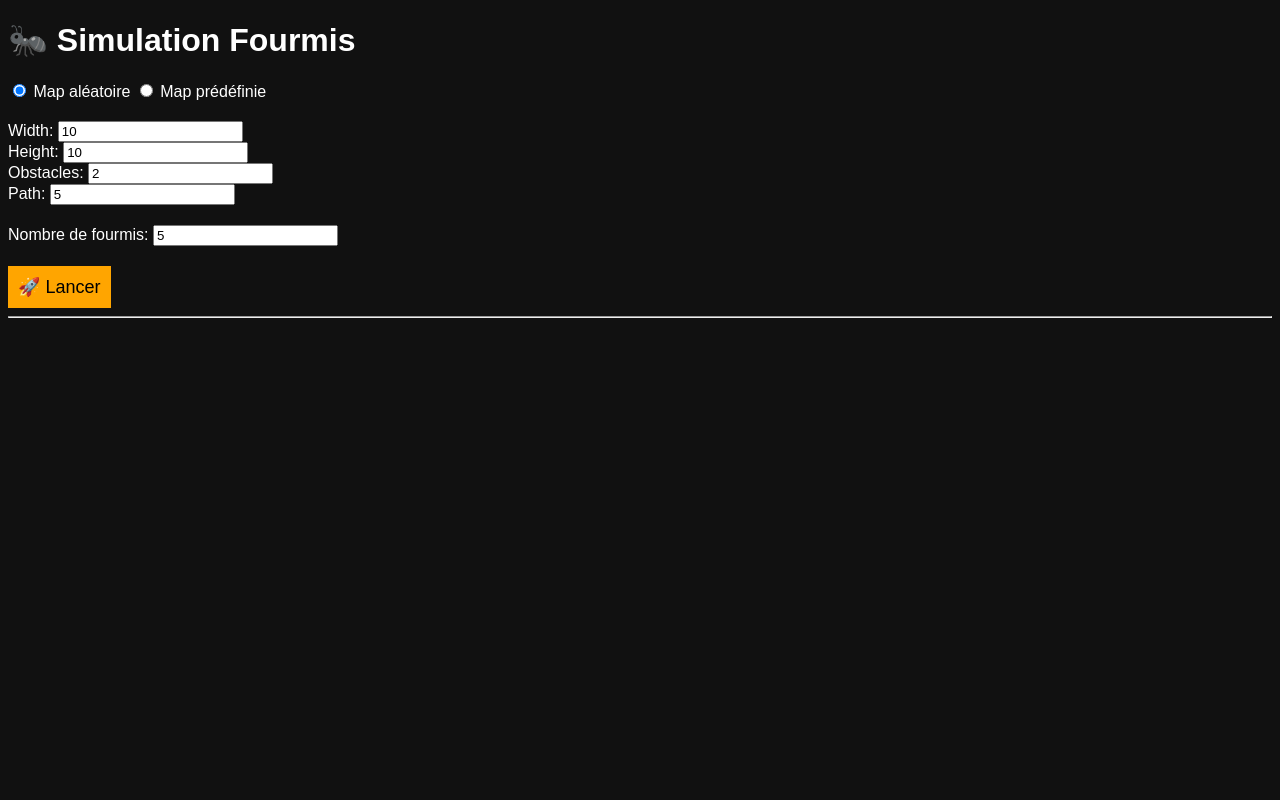
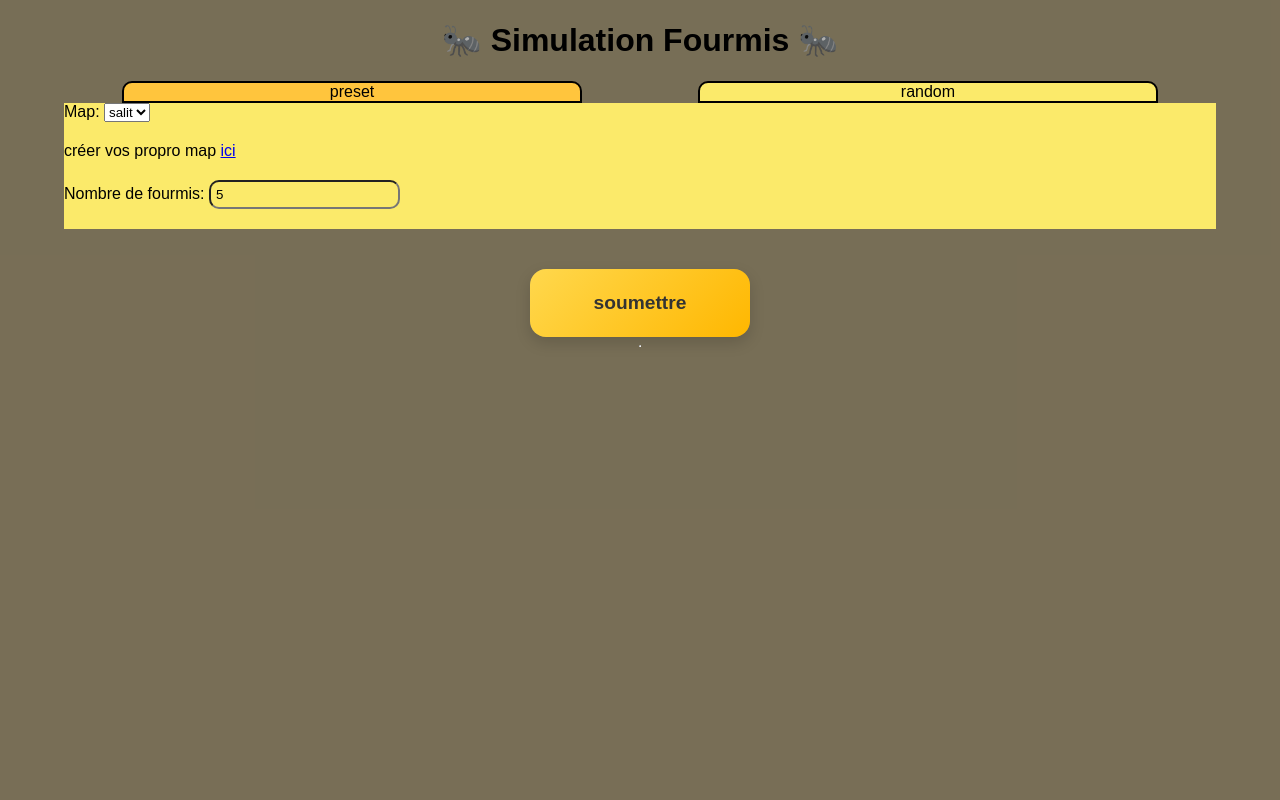
Before and after one commit to OrAxelerator/trophee-nsi-ant, a Flask app: page / in a window 1280 px wide. Run offline with Flask 3, Linux system fonts and the light colour scheme; parts of the project's set-up code (start-up, migrations or seed data) failed here and were passed over.

Commit message:
debut interface connecté + qlq modif random_map() et app.py connecte tout

```diff
--- a/app.py
+++ b/app.py
@@ -1,4 +1,4 @@
-from flask import Flask, render_template, Response
+from flask import Flask, render_template, Response, request
 import time
 import json
 import os
@@ -25,6 +25,7 @@ from unlock import unblock
 from chose_cellule import choose
 from backToHome2_0 import back_home
 from evap import evaporation
+from random_map import random_map
 
 def pheromones(espace, ant:dict, pose:int):
     """pose phéromones a la position de la fourmi avant son déplacement
@@ -37,15 +38,32 @@ def pheromones(espace, ant:dict, pose:int):
 
 
 
-mapdata = get_map()
+# mapdata = get_map()
 
-print("MAAAAAAAAAP", mapdata)
-print("MAAAAAAAAAP", mapdata["hill"])
-espace = mapdata["map"]
-hill = mapdata["hill"]
-
+# print("MAAAAAAAAAP", mapdata)
+# print("MAAAAAAAAAP", mapdata["hill"])
+# espace = mapdata["map"]
+# hill = mapdata["hill"]
+from path import cadjacent
+CONFIG = {}
 def generer():
     global CONFIG
+    if CONFIG["randomMap"] == True:
+        mapdata = random_map(int(CONFIG["y"]), int(CONFIG["x"]), 1.0 - float(CONFIG["pObstacle"]), float(CONFIG["pObstacle"]))
+        path = cadjacent(mapdata["map"], mapdata["hill"], mapdata["food"])
+        while path == None: # Si pas de chemin a food
+            mapdata = random_map(int(CONFIG["y"]), int(CONFIG["x"]), 1.0 - float(CONFIG["pObstacle"]), float(CONFIG["pObstacle"])) # recréer map
+            path = cadjacent(mapdata["map"], mapdata["hill"], mapdata["food"])  # recalcule si chemin exite
+
+        #envoyépath en donné static
+    else:
+        with open(f'static/{CONFIG["map"]}') as f:
+            mapdata = json.load(f)
+
+    print(mapdata)
+    hill = mapdata["hill"]
+    espace = mapdata["map"]
+    print("HIIIIIIIL", hill)
     ant_array = [
         {"pos": hill.copy(), "angle":[0,-1], "have_food":False,"demi_tour": False,"mode" : "home","side" : 0},
         {"pos": hill.copy(), "angle":[0,-1], "have_food":False,"demi_tour": False,"mode" : "home","side" : 0},
@@ -56,15 +74,13 @@ def generer():
         {"pos": hill.copy(), "angle":[0,-1], "have_food":False,"demi_tour": False,"mode" : "home","side" : 0},
         {"pos": hill.copy(), "angle":[0,-1], "have_food":False,"demi_tour": False,"mode" : "home","side" : 0},
         {"pos": hill.copy(), "angle":[0,-1], "have_food":False,"demi_tour": False,"mode" : "home","side" : 0},
-        {"pos": hill.copy(), "angle":[0,-1], "have_food":False,"demi_tour": False,"mode" : "home","side" : 0},
-        {"pos": hill.copy(), "angle":[0,-1], "have_food":False,"demi_tour": False,"mode" : "home","side" : 0},
-        {"pos": hill.copy(), "angle":[0,-1], "have_food":False,"demi_tour": False,"mode" : "home","side" : 0},
+        {"pos": hill.copy(), "angle":[0,-1], "have_food":False,"demi_tour": False,"mode" : "home","side" : 0}
     ]
     FOOD = 0
     COEF = 6
     tour = 1
-    taux = 0.2
-    pose = 60
+    taux = 0.05
+    pose = 100
 
     while True:
         for ant in ant_array:
@@ -73,7 +89,7 @@ def generer():
                 if ant["pos"] != hill:
                     nb_tour = 0 if read_world(ant, (0,0), espace) == "f" else 1
                     print("BAHCHOMMMME")
-                    seq = [1,2]
+                    seq = [1, 2]
                     num = random.choice(seq)
                     if num == 1 or nb_tour == 0:
                         print("🧭🧭🧭🧭🧭🧭🧭🧭")
@@ -110,14 +126,34 @@ def generer():
         }
 
         yield f"data:{json.dumps(data)}\n\n"
-        time.sleep(0.2)
+        time.sleep(0.1)
 
-@app.route("/")
+@app.route('/')
 def index():
-    return render_template("index.html")
+    json_map :list = os.listdir("static")
+    mapArray = []
+    for i, map in enumerate(json_map):
+        mapArray.append(map)
 
-@app.route("/simulation")
+    return render_template('index.html', map=mapArray)
+
+
+@app.route("/simulation", methods=['POST'])
 def simulation():
+
+    print("=====================")
+    global CONFIG
+    CONFIG = {
+    "map": request.form.get('map'),
+    "nbAnt": request.form.get('nbAnt', 5),
+    "randomMap": request.form.get('randomMap') == "on",
+    "pObstacle": request.form.get('pObstacle', 0),
+    "y": request.form.get('y', 10),
+    "x": request.form.get('x', 10),
+}
+    print(CONFIG)
+    # print(request.form['map'])
+    # print("azertyuiutezazeryuiutezazrtyuiutezazrtyuikyrezryuikutreryuio")
     return render_template("simulation.html")
 
 @app.route("/stream")
@@ -125,5 +161,8 @@ def stream():
     print("STREAM APPELÉ 🔥")
     return Response(generer(), mimetype="text/event-stream")
 
+
+
+
 if __name__ == "__main__":
     app.run(debug=True)
--- a/random_map.py
+++ b/random_map.py
@@ -34,4 +34,8 @@ def random_map(y:int, x:int, weightPath:float, weightObstacle:float) :
 
     espace[yH][xH] = "h"
 
-    return espace, (yH, xH), (yF, xF)
+    return {
+        "map":espace,
+        "hill":[yH, xH],
+        "food":[yF, xF]
+    }
--- a/static/aeMap.json
+++ b/static/aeMap.json
@@ -7,7 +7,7 @@
     [1, 1, 1, 1, 1, 1, "X", 1, 1, 1, 1, 1],
     [1, 1, 1, 1, 1, 1, "X", 1, 1, 1, 1, 1],
     [1, 1, 1, 1, 1, 1, "X", "X", 1, 1, 1, 1],
-    ["X", 1, "X", "X", "X", "X", "X", 1, 1, 1, 1, 1],
+    ["X", 1, "X", "X", "X", "X", 1, 1, 1, 1, 1, 1],
     [1, 1, 1, 1, 1, 1, "X", 1, 1, 1, 1, 1],
     [1, 1, 1, 1, 1, 1, "X", 1, 1, 1, 1, 1],
     [1, 1, 1, 1, 1, 1, 1, 1, 1, 1, 1, 1],
--- a/templates/index.html
+++ b/templates/index.html
@@ -3,10 +3,52 @@
 <head>
     <title>Ant Simulation</title>
     <style>
+        * {
+    box-sizing: border-box;
+}
+
+html,
 body {
-            background: #111;
-            color: white;
-            font-family: Arial;
+    height: 100%;
+    margin: 0;
+    font-family: Arial, sans-serif;
+    background: #675b40a8;
+    overflow: hidden;
+    display: flex;
+    flex-direction: column;
+}
+
+:root {
+    --main-yellow : #fbea6a;
+    --active-yellow : #FFC53D;
+    --cellule-path-color:  #88D381;
+    --cellule-obstacle-color:   linear-gradient(135deg,
+            rgba(91, 91, 91, 0.94) 0%,
+            rgba(60, 60, 60, 0.94) 50%,
+            rgba(40, 40, 40, 0.94) 100%);
+    --cellule-food-color :radial-gradient(rgb(14, 156, 26) 0%,
+            rgb(50, 129, 8) 60%,
+            rgb(18, 124, 46) 100%);
+    --celleule-hill-color:linear-gradient(to bottom, #B8865B, #8B4513);
+}
+button,
+input {
+    padding: 5px;
+    background-color: var(--main-yellow);
+    border-radius: 10px;
+    cursor: pointer;
+}
+
+#inputBox {
+    z-index: 3;
+  position: absolute;
+  background-color: var(--active-yellow);
+  padding: 2em;
+  border-radius: 15px;
+  top: 50%;
+  left: 50%;
+  transform: translate(-50%, -50%);
+  text-align: center;
 }
 
         .panel {
@@ -16,121 +58,195 @@
         button {
             padding: 10px;
             font-size: 18px;
-            background: orange;
+            background: rgb(225, 195, 0);
             border: none;
             cursor: pointer;
         }
+        .active {
+            background-color: var(--active-yellow);
+
+        }
+        nav {
+            width: 90%;
+            margin: 0 auto;
+            display: flex;
+            flex-direction: row;
+        }
+        nav > div {
+            border-radius: 10px 10px 0px 0px;
+            background-color: var(--main-yellow);
+            border: 2px solid black;
+            width: 40%;
+            margin: 0 auto;
+            text-align: center;
+            cursor: pointer;
+
+        }
+
+        form {
+            background-color: var(--main-yellow);
+            width: 90%;
+            margin: 0 auto;
+        }
+        #titre {
+            text-align: center;
+        }
+        #start {
+    background: linear-gradient(135deg, #ffd84d, #ffb700);
+    border-radius: 16px;
+    width: 220px;
+    margin: 40px auto 0 auto;
+    padding: 1.2em 2em;
+    text-align: center;
+    font-size: 1.2rem;
+    font-weight: bold;
+    color: #333;
+    border: none;
+    cursor: pointer;
+    display: block;
+    box-shadow: 0 6px 15px rgba(0, 0, 0, 0.15);
+    transition: all 0.2s ease;
+}
+
+#start:hover {
+    transform: translateY(-3px);
+    box-shadow: 0 10px 20px rgba(0, 0, 0, 0.2);
+}
+
+#start:active {
+    transform: translateY(0);
+    box-shadow: 0 4px 10px rgba(0, 0, 0, 0.15);
+}
+
     </style>
 </head>
 <body>
 
-<h1>🐜 Simulation Fourmis</h1>
+<h1 id="titre">🐜 Simulation Fourmis 🐜</h1>
 
-<div class="panel">
-    <label>
-        <input type="radio" name="type" value="random" checked>
-        Map aléatoire
-    </label>
 
-    <label>
-        <input type="radio" name="type" value="predef">
-        Map prédéfinie
-    </label>
+
+<nav>
+    <div class="onglet active" id="presetMapOnglet">
+        preset
+    </div>
+    <div class="onglet" id="randomMapOnglet">
+        random
+    </div>
+</nav>
+
+<form action="/simulation" method="POST">
+
+    <div id="predefOptions" class="panel presetMap">
+        Map:
+        <select id="mapSelect" name="map">
+        </select>
+    </div>
+    <div class="panel presetMap">
+        <p>créer vos propro map <a href="https://oraxelerator.github.io/trophee_nsi_ant/tools/index.html" target="_blank">ici</a></p>
     </div>
 
-<div id="randomOptions" class="panel">
-    Width: <input id="width" type="number" value="10"><br>
-    Height: <input id="height" type="number" value="10"><br>
-    Obstacles: <input id="obstacle" type="number" value="2"><br>
-    Path: <input id="path" type="number" value="5"><br>
-</div>
-
-<div id="predefOptions" class="panel" style="display:none;">
-    Map:
-    <select id="mapSelect"></select>
-</div>
 
     <div class="panel">
         Nombre de fourmis:
-    <input id="nb_ant" type="number" value="5">
+        <input id="nb_ant" type="number" value="5" name="nbAnt">
     </div>
 
-<button onclick="start()">🚀 Lancer</button>
+    <!-- effacé car flaks a besoin  de récuprer valeur depuis un input mais si cette input est affiché inchoérance d'interface alors il y est utilisé par js et utilisatetu le change a travers onglet-->
+    <div style="display:none;">
+Map random ? check = oui
+        <input id="randomMap" type="checkbox"  name="randomMap">
+    </div>
+
+    <div class="panel randomMap" >
+        % d'obstacle:
+        <input id="pObstacle" type="range" min="0" max="1" step="0.05"  name="pObstacle">
+    </div>
+
+<div class="panel randomMap">
+        largeur (X)
+        <input id="x" type="number" min="2"   name="x">
+    </div>
+
+<div class="panel randomMap">
+        hauteur (Y)
+        <input id="y" type="number" min="2"   name="y">
+    </div>
+</form>
+
+<!-- attribut form pour que btn reste connecté au form meme en dehors -->
+<input type="submit" value="soumettre" form="monForm" id="start"> </button>
 
 <hr>
 
-<pre id="output"></pre>
 
 <script>
-let source = null;
 
-// switch UI
-document.querySelectorAll("input[name='type']").forEach(r => {
-    r.addEventListener("change", () => {
-        const val = document.querySelector("input[name='type']:checked").value;
+const mapJs = ["salit", "test"]//{{map | safe}}
+console.log(mapJs);
+const liste = document.getElementById("liste");
+const mapSelect  = document.getElementById("mapSelect");
+mapJs.forEach(element => {
+    const li = document.createElement("option");
+    li.textContent = element;
+    li.style.display = "block";
+    mapSelect.appendChild(li);
+});
+const checkRandomMap = document.getElementById("randomMap");
+const randomMapEl = document.querySelectorAll(".randomMap");
+const presetMapEl = document.querySelectorAll(".presetMap");
 
-        document.getElementById("randomOptions").style.display =
-            val === "random" ? "block" : "none";
-
-        document.getElementById("predefOptions").style.display =
-            val === "predef" ? "block" : "none";
+function displayRandomMapParam(displayR) {
+    if (displayR) {
+        randomMapEl.forEach(element => {
+            element.style.display = "";
         });
+        presetMapEl.forEach(element => {
+            element.style.display = "none";
         });
 
-// load maps
-fetch("/get_maps")
-.then(res => res.json())
-.then(data => {
-    const select = document.getElementById("mapSelect");
-    data.forEach(m => {
-        const opt = document.createElement("option");
-        opt.value = m;
-        opt.textContent = m;
-        select.appendChild(opt);
+    } else{
+        randomMapEl.forEach(element => {
+            element.style.display = "none";
         });
+        presetMapEl.forEach(element => {
+            element.style.display = "";
+        });
+    }
+}
+
+
+
+
+checkRandomMap.addEventListener("change", () => {
+    console.log('"cliiick');
+
 });
 
-// start simulation
-function start() {
-    if (source) source.close();
 
-    const type = document.querySelector("input[name='type']:checked").value;
-
-    let payload = {
-        type: type,
-        nb_ant: parseInt(document.getElementById("nb_ant").value)
-    };
-
-    if (type === "random") {
-        payload.width = parseInt(document.getElementById("width").value);
-        payload.height = parseInt(document.getElementById("height").value);
-        payload.obstacle = parseInt(document.getElementById("obstacle").value);
-        payload.path = parseInt(document.getElementById("path").value);
-    } else {
-        payload.map_name = document.getElementById("mapSelect").value;
+const presetMapOnglet = document.getElementById("presetMapOnglet");
+const randomMapOnglet = document.getElementById("randomMapOnglet");
+let activeOnglet = 0
+let onglet = [presetMapOnglet, randomMapOnglet]
+onglet.forEach(element => {
+    console.log(element.id);
+    element.addEventListener("click", () => {
+        if (String(element.id) === String(onglet[activeOnglet].id)) {
+            //rien ..
+            console.log("riiien ...");
+        }else {
+            console.log("alilleur");
+            activeOnglet = 1 - activeOnglet
+            console.log(activeOnglet);
+            onglet[activeOnglet].classList.add("active")
+            onglet[1-activeOnglet].classList.remove("active")
+            displayRandomMapParam(Boolean(activeOnglet));
+            checkRandomMap.checked = Boolean(activeOnglet)//change pour py puisse get depuis imput car peut pas juste prendre Boolean(activeOnglet)
         }
-
-    fetch("/start", {
-        method: "POST",
-        headers: {"Content-Type": "application/json"},
-        body: JSON.stringify(payload)
     })
-    .then(() => {
-        source = new EventSource("/stream");
-
-        source.onmessage = (event) => {
-            const data = JSON.parse(event.data);
-
-            let txt = "Tour: " + data.tour + "\n";
-
-            data.ants.forEach(a => {
-                txt += "🐜 " + a.pos + "\n";
 });
 
-            document.getElementById("output").textContent = txt;
-        };
-    });
-}
+displayRandomMapParam(Boolean(activeOnglet));
 </script>
 
 </body>
```
Also changed, not shown: templates/simulation.html (indentation only). Lines whose indentation alone changed are shown as unchanged.
